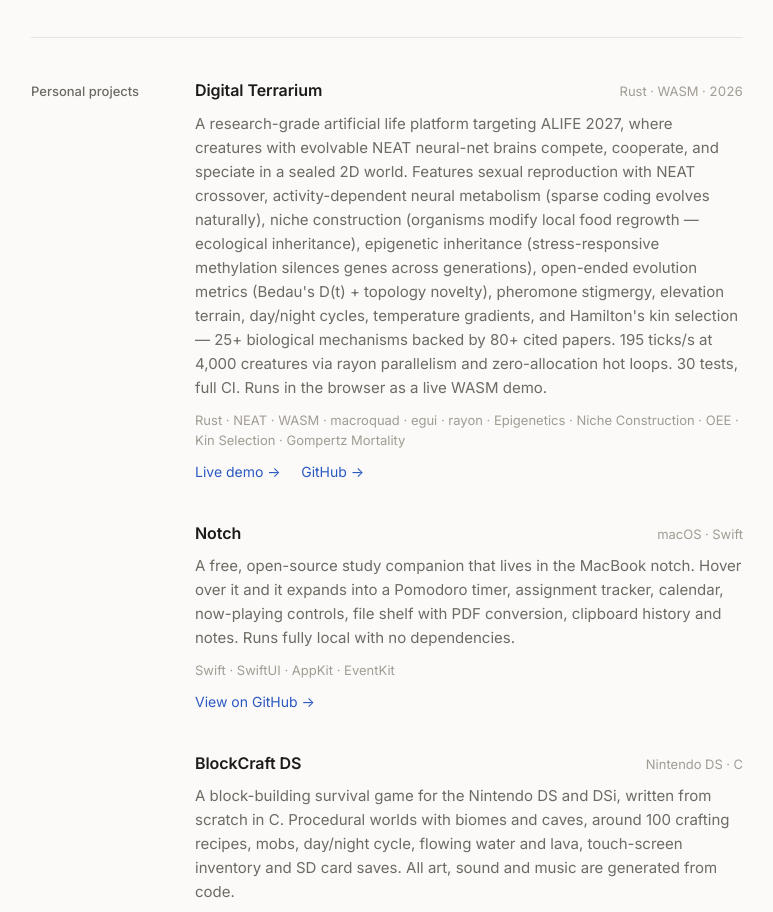
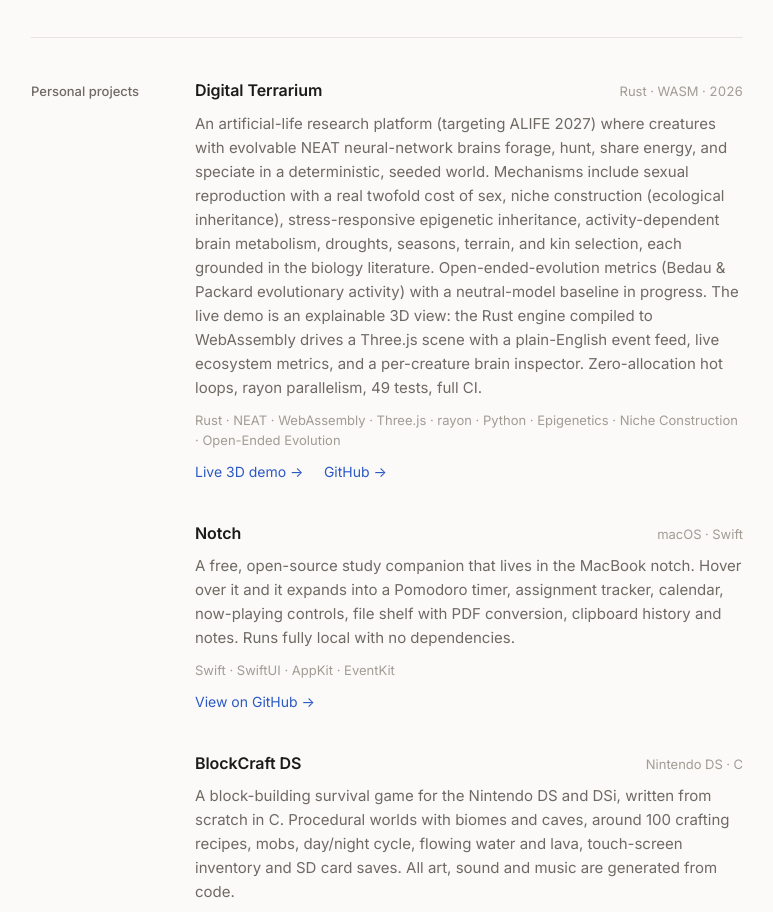
Before and after one commit to dchavan2192/Portfolio-Website, a plain HTML site: page ds.html in a window 1280 px wide. Shown: the part 3113-4025 px from the top of the page, without its empty margins (253-1026 px from the left). Drawn offline with Linux system fonts and the light colour scheme.

Commit message:
Update Digital Terrarium card for the new 3D demo
Describe the explainable Three.js + WebAssembly demo, fix stale stats
(tests now 49), and drop claims the project can't yet back (fixed
'genuine OEE' wording, unverified throughput figure).

Co-Authored-By: Claude Opus 5.5 <noreply@anthropic.com>

```diff
--- a/ds.html
+++ b/ds.html
@@ -191,17 +191,18 @@
           <span class="date">Rust · WASM · 2026</span>
         </div>
         <p class="note">
-          A research-grade artificial life platform targeting ALIFE 2027, where creatures with evolvable NEAT
-          neural-net brains compete, cooperate, and speciate in a sealed 2D world. Features sexual reproduction
-          with NEAT crossover, activity-dependent neural metabolism (sparse coding evolves naturally), niche
-          construction (organisms modify local food regrowth — ecological inheritance), epigenetic inheritance
-          (stress-responsive methylation silences genes across generations), open-ended evolution metrics
-          (Bedau's D(t) + topology novelty), pheromone stigmergy, elevation terrain, day/night cycles,
-          temperature gradients, and Hamilton's kin selection — 25+ biological mechanisms backed by 80+ cited papers.
-          195 ticks/s at 4,000 creatures via rayon parallelism and zero-allocation hot loops. 30 tests, full CI. Runs in the browser as a live WASM demo.
+          An artificial-life research platform (targeting ALIFE 2027) where creatures with evolvable NEAT
+          neural-network brains forage, hunt, share energy, and speciate in a deterministic, seeded world.
+          Mechanisms include sexual reproduction with a real twofold cost of sex, niche construction
+          (ecological inheritance), stress-responsive epigenetic inheritance, activity-dependent brain metabolism,
+          droughts, seasons, terrain, and kin selection, each grounded in the biology literature.
+          Open-ended-evolution metrics (Bedau &amp; Packard evolutionary activity) with a neutral-model baseline in progress.
+          The live demo is an explainable 3D view: the Rust engine compiled to WebAssembly drives a Three.js
+          scene with a plain-English event feed, live ecosystem metrics, and a per-creature brain inspector.
+          Zero-allocation hot loops, rayon parallelism, 49 tests, full CI.
         </p>
-        <p class="stack">Rust · NEAT · WASM · macroquad · egui · rayon · Epigenetics · Niche Construction · OEE · Kin Selection · Gompertz Mortality</p>
-        <a class="more" href="https://dchavan2192.github.io/Digital-Terrarium/" target="_blank" rel="noopener">Live demo &rarr;</a>
+        <p class="stack">Rust · NEAT · WebAssembly · Three.js · rayon · Python · Epigenetics · Niche Construction · Open-Ended Evolution</p>
+        <a class="more" href="https://dchavan2192.github.io/Digital-Terrarium/" target="_blank" rel="noopener">Live 3D demo &rarr;</a>
         <a class="more" href="https://github.com/dchavan2192/Digital-Terrarium" target="_blank" rel="noopener" style="margin-left:1rem;">GitHub &rarr;</a>
       </article>
 
```
